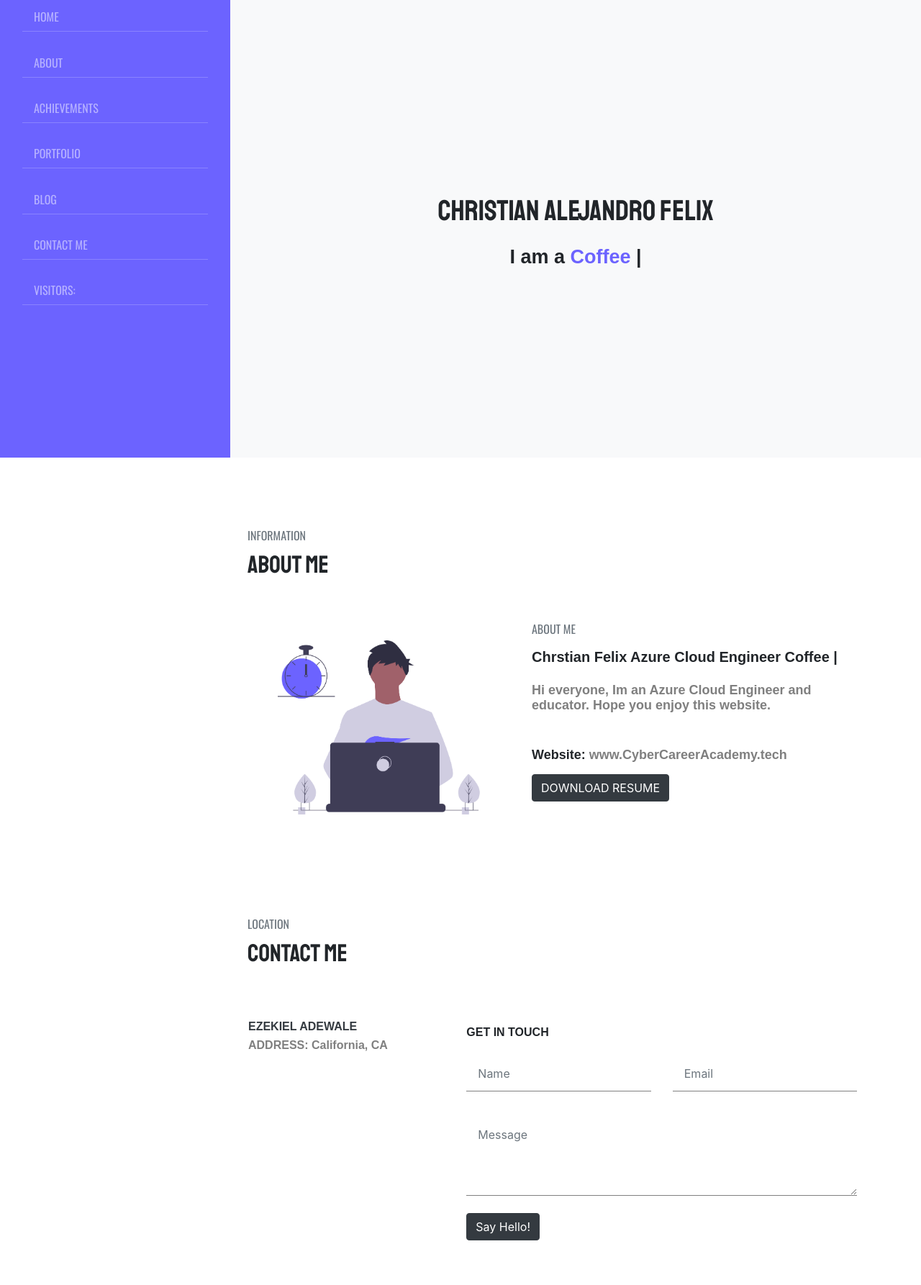
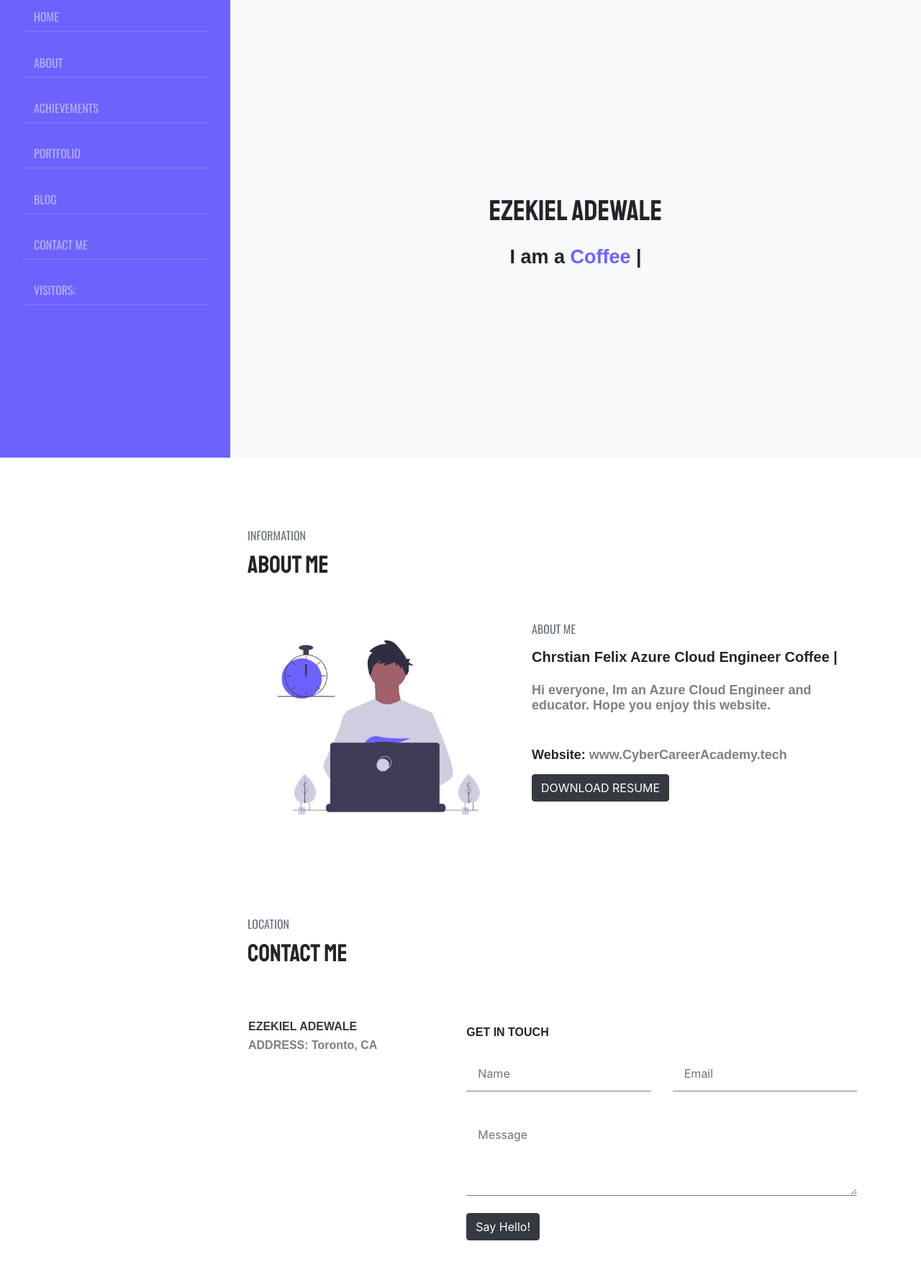
Before and after one commit to zekiellibara1982/Azureresume, a website: page src/index.html in a window 1280 px wide. Shown: the part 164-1950 px from the top of the page at 72% size. Drawn offline with nearby package versions, Linux system fonts and the light colour scheme; no server answers; a web font is replaced by a local one.

Commit message:
change name and address

```diff
--- a/src/index.html
+++ b/src/index.html
@@ -55,7 +55,7 @@
                     <div class="banner-area">
                         <div class="author text-center">
                             <div class="author-img"></div>
-                            <h1 class="text-black font-staat font-size-40 text-uppercase py-3">Christian Alejandro Felix</h1>
+                            <h1 class="text-black font-staat font-size-40 text-uppercase py-3">Ezekiel Adewale</h1>
                             <h5 class="text-black font-ram font-size-27">I am a <span id="typed"></span></h5>
                         </div>
                     </div>
@@ -101,7 +101,7 @@
                         <div class="row py-5">
                             <div class="col-sm-4 pl-4">
                                 <h6 class="text-uppercase font-ram font-size-16 text-dark">Ezekiel Adewale</h6>
-                                <p class="font-ram font-size-16 text-black-50">ADDRESS: California, CA
+                                <p class="font-ram font-size-16 text-black-50">ADDRESS: Toronto, CA
                                     </p>
                             </div>
                             <div class="col-sm-7 py-2 px-2">
```
